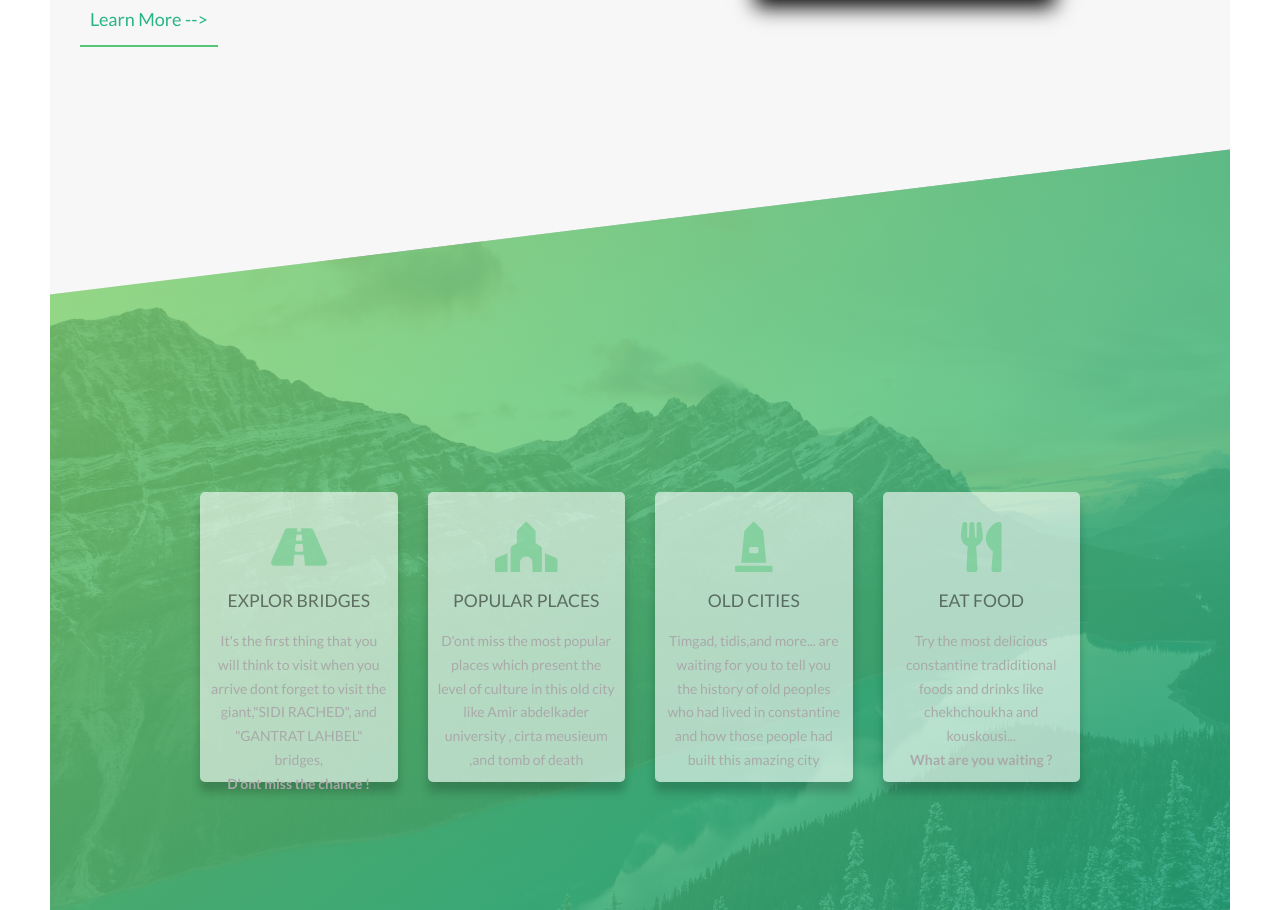
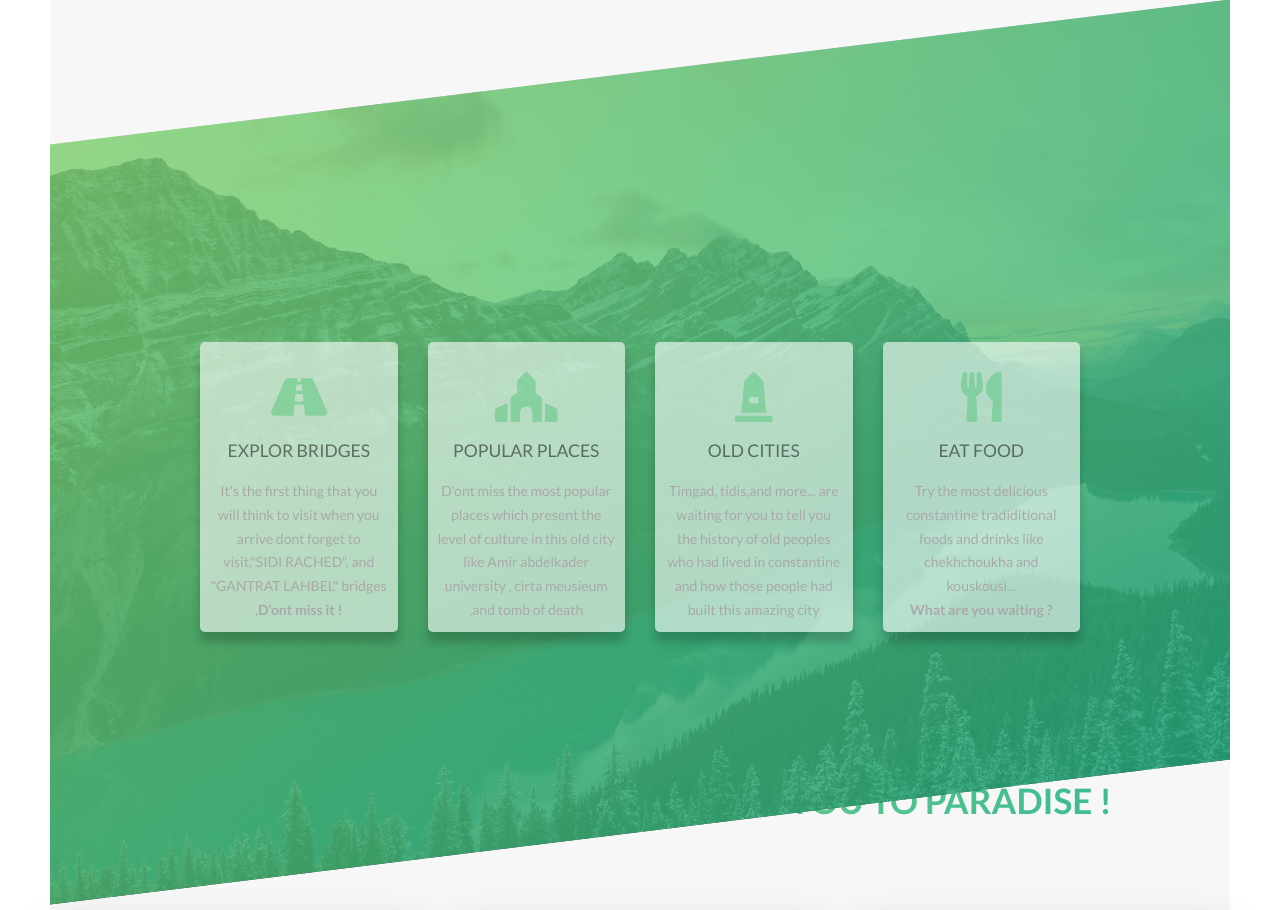
Before and after one commit to imedDrioua/Constantine, a PHP site: page / in a window 1280 px wide. Shown: the part 1545-2455 px from the top of the page. Run offline with PHP 8.4, Linux system fonts and the light colour scheme; some libraries are stand-ins or nearby versions.

Commit message:
update text content

```diff
--- a/css/style.css
+++ b/css/style.css
@@ -37,7 +37,7 @@ html {
   font-size: 10px; }
 
 body {
-  padding: 20rem 5rem;
+  padding: 5rem 5rem;
   font-family: "Lato", sans-serif;
   font-weight: 400;
   line-height: 1.7;
@@ -409,7 +409,7 @@ body {
   height: 100vh;
   position: fixed;
   top: 0;
-  left: 0;
+  left: -1500px;
   z-index: 1500;
   opacity: 0;
   width: 0;
@@ -452,7 +452,8 @@ body {
 
 .navigation__checkbox:checked ~ .navigation__nav {
   opacity: 1;
-  width: 100%; }
+  width: 100%;
+  left: 0; }
 
 .navigation__icon {
   position: relative;
--- a/index.html
+++ b/index.html
@@ -86,8 +86,8 @@
                     <i class="fas fa-road fa-5x icon "></i>
                     <h3>EXPLOR BRIDGES</h3>
                     <p>It's the first thing that you will think to visit when you
-                        arrive dont forget to visit the giant,"SIDI RACHED",
-                        and "GANTRAT LAHBEL" bridges, <strong></br>D'ont miss the chance !</strong>
+                        arrive dont forget to visit,"SIDI RACHED",
+                        and "GANTRAT LAHBEL" bridges ,<strong>D'ont miss it !</strong>
                     </p>
                 </div>
                 </div>
--- a/main.scss
+++ b/main.scss
@@ -52,7 +52,7 @@ html{
     font-size: 10px ;
 }
 body{
-    padding: 20rem 5rem;
+    padding: 5rem 5rem;
     font-family: "Lato", sans-serif;
     font-weight: 400;
     line-height: 1.7;
@@ -550,12 +550,11 @@ $color-black: #000;
 
         //transform: scale(80);
     }
-
     &__nav {
         height: 100vh;
         position: fixed;
         top: 0;
-        left: 0;
+        left: -1500px;
         z-index: 1500;
 
         opacity: 0;
@@ -614,6 +613,7 @@ $color-black: #000;
     &__checkbox:checked ~ &__nav {
         opacity: 1;
         width: 100%;
+        left: 0;
     }
 
 
```
